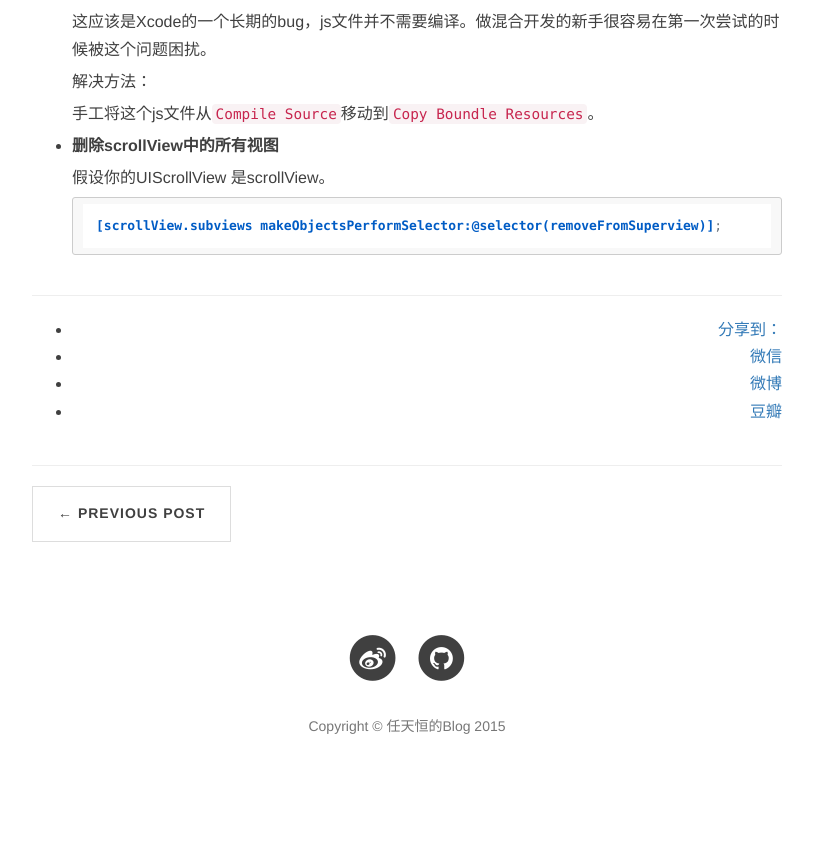
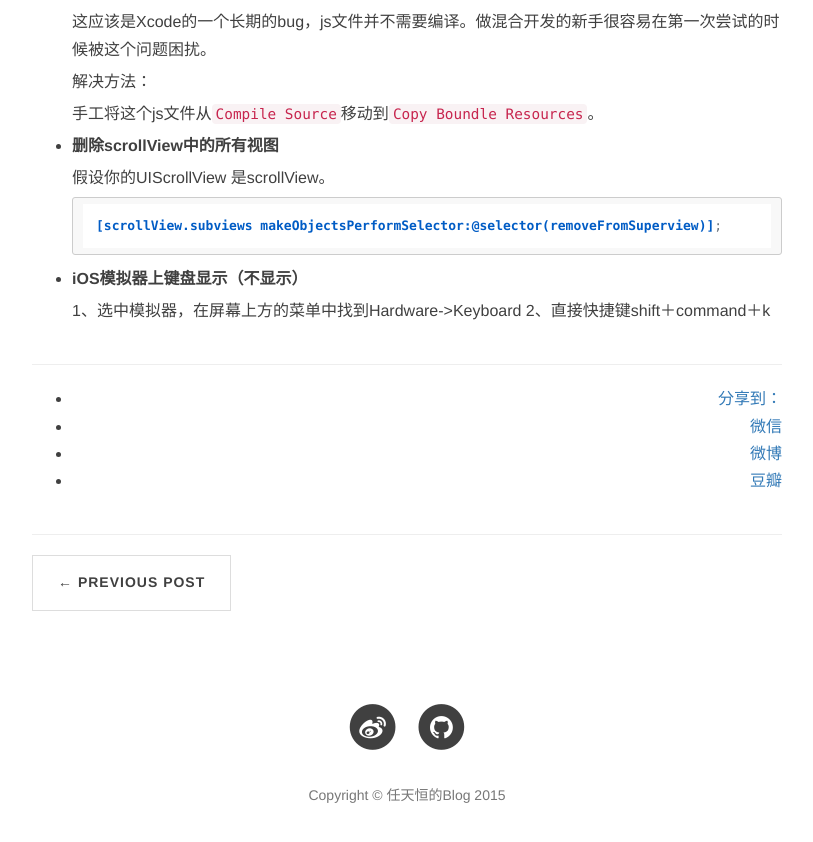
Before and after one commit to rth211/rth211.github.io, a Jekyll site: the page built from _posts/2015.07/2015-07-13-iOS-Skill.md, in a window 1280 px wide and 900 px high, scrolled down 1229 px. Shown: the top 842 px of the window, without its empty margins (233-1046 px from the left). Built offline with Jekyll 4.4.1, drawn with Linux system fonts in a browser that asks for light colours; nearby versions of some CDN libraries; comment, search, counter and statistics services are not loaded.

Commit message:
12.23 10:45 update

```diff
--- a/_posts/2015.07/2015-07-13-iOS-Skill.md
+++ b/_posts/2015.07/2015-07-13-iOS-Skill.md
@@ -48,3 +48,8 @@ tags: iOS
   假设你的UIScrollView 是scrollView。
 
       [scrollView.subviews makeObjectsPerformSelector:@selector(removeFromSuperview)];
+
+* **iOS模拟器上键盘显示（不显示）**
+
+  1、选中模拟器，在屏幕上方的菜单中找到Hardware->Keyboard
+  2、直接快捷键shift＋command＋k
```
